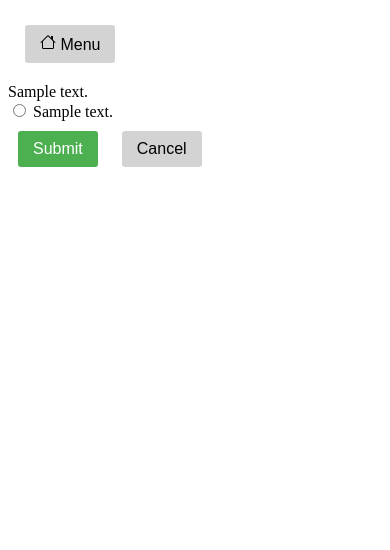
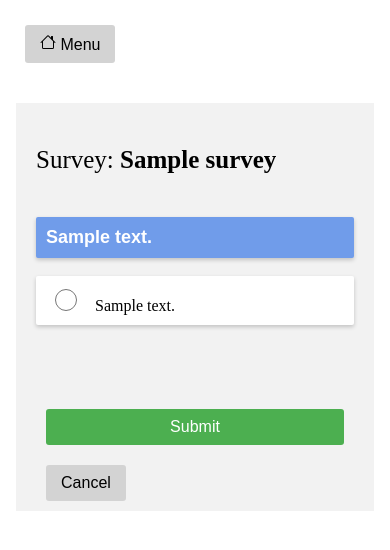
Before and after one commit to leonardodeglinnocenti/makeYourChoice, a Django app: page /takeSurvey/1/ in a window 390 px wide. Shown: the top 550 px of the page. Run offline with Django 4.2, Linux system fonts and the light colour scheme; tables that the repository leaves empty hold one stand-in row (values such as "Sample post").

Commit message:
Ver 3.4: New: survey taking forms now have a revamped style. Fix: mobile-spacer hidden in desktop mode.

```diff
--- a/templates/base.css
+++ b/templates/base.css
@@ -249,6 +249,50 @@ ul.inner-card li button {
     float: right;
 }
 
+.survey-form {
+  width: 85%;
+  margin-top: 20px;
+  margin-right: auto;
+  margin-left: auto;
+  display: flex;
+  flex-direction: column;
+  justify-content: space-between;
+  padding-left: 20px;
+  padding-right: 20px;
+  background-color: #f2f2f2;
+}
+
+/* Make the survey form look like the ones in Material Design */
+.fieldLabel {
+  font-family: Arial, Helvetica, sans-serif;
+  font-size: 18px;
+  color: white;
+  list-style-type: none;
+  font-weight: bold;
+  padding: 10px;
+  background-color: rgb(112, 156, 234);
+  border-radius: 2px;
+  box-shadow: 0 2px 4px 0 rgba(0,0,0,0.2);
+}
+
+.fieldChoice {
+  list-style-type: none;
+  padding: 10px;
+  background-color: white;
+  border-radius: 2px;
+  box-shadow: 0 2px 4px 0 rgba(0,0,0,0.2);
+  margin-bottom: 20px;
+}
+
+/* fieldChoice input type radio with material design */
+input[type=radio] {
+  border: 0;
+  width: 30px;
+  height: 22px;
+  margin-right: 10px;
+  cursor: pointer;
+}
+
 /* Make h1 in the style of Material Design */
 h1 {
   font-family: Arial, Helvetica, sans-serif;
@@ -308,6 +352,10 @@ option {
 }
 
 .mobile-welcome {
+  display: none;
+}
+
+.mobile-spacer {
   display: none;
 }
 
--- a/templates/takeSurvey.html
+++ b/templates/takeSurvey.html
@@ -3,11 +3,27 @@
 
 <form method="post" onclick="{% url 'viewSurvey' survey.id %}">
     {% csrf_token %}
-    {{ form }}
-    <input type="submit" value="Submit">
-    <a href="{% url 'index' %}">
-        <button class="cancel-link" type="button">Cancel</button>
-    </a>
+    <div class="survey-form">
+        <br>
+        <p style="font-size: 25px">Survey: <b>{{ survey.name }}</b></p>
+        <br>
+        {% for field in form %}
+            <div class="fieldWrapper">
+                {{ field.errors }}
+                <div class="fieldLabel">{{ field.label_tag }}</div>
+                <br>
+                {% for choice in field %}
+                    <!-- get the first element of the tuple -->
+                    <div class="fieldChoice"> {{ choice }} </div>
+                {% endfor %}
+            </div>
+            <br> <br> &emsp;
+        {% endfor %}
+        <input type="submit" value="Submit">
+        <a href="{% url 'index' %}">
+            <button class="cancel-link" type="button">Cancel</button>
+        </a>
+    </div>
 </form>
 
 
```
